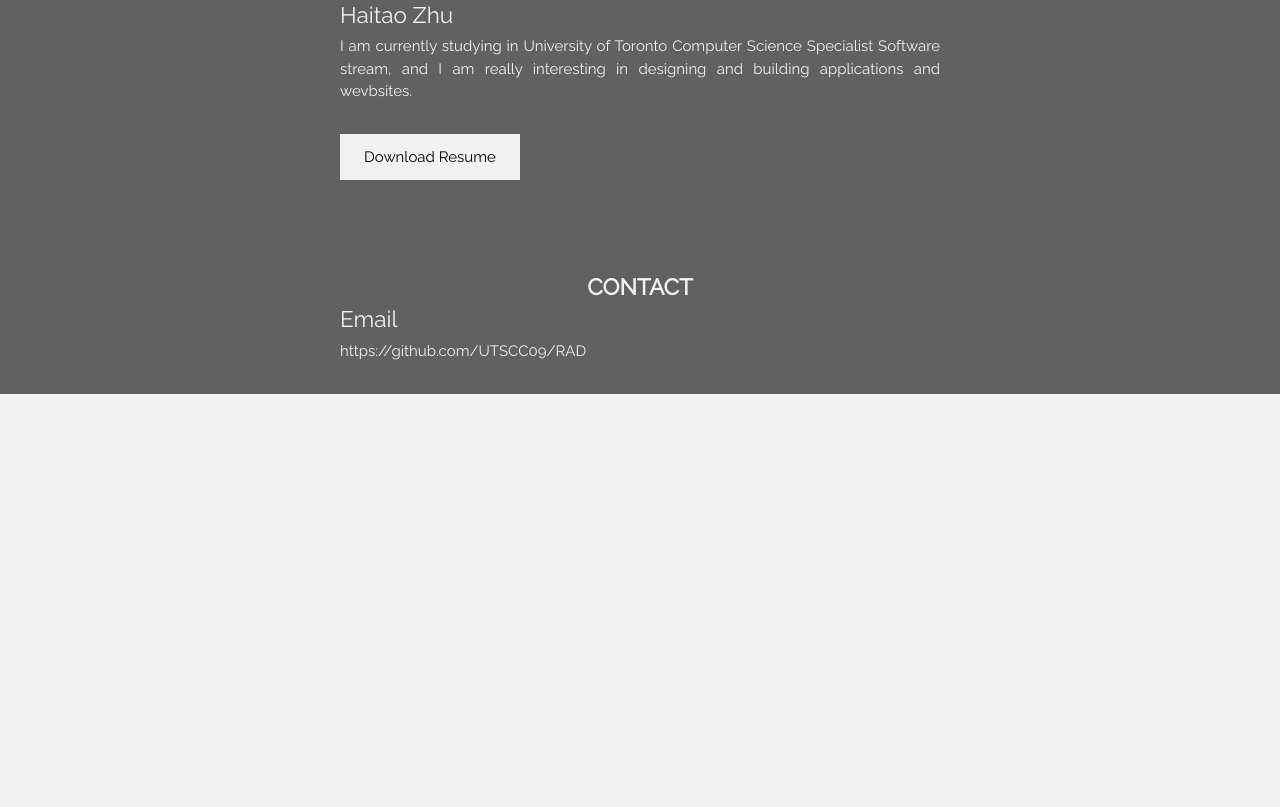
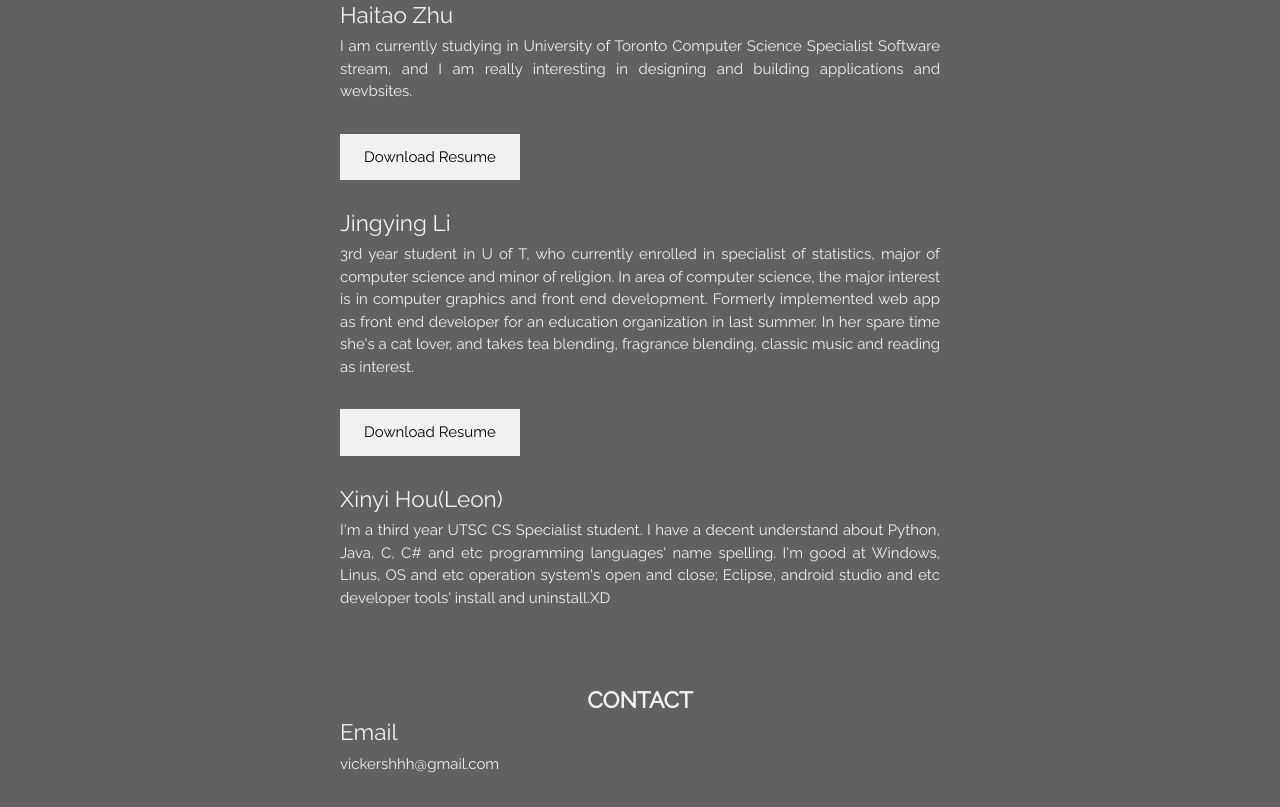
Before and after one commit to vadimsoltan/CSCC01-Website-Project, a website: page app/front_end/team.html in a window 1280 px wide. Shown: the part 1383-2190 px from the top of the page. Before the commit the page ends 1777 px from the top, so only its background shows below. Drawn offline with nearby package versions, Linux system fonts and the light colour scheme; a script that the page names is missing.

Commit message:
update team.html

```diff
--- a/app/front_end/team.html
+++ b/app/front_end/team.html
@@ -85,6 +85,15 @@ body,h1,h2,h3,h4,h5 {font-family: "Raleway", sans-serif}
       <p><a class="w3-button w3-light-grey w3-padding-large w3-margin-top w3-margin-bottom" href="./resume/zhuhaitao.doc" download="Vickers.pdf">Download Resume</a></p>
 <p></p>
 <p></p>
+      <h4>Jingying Li</h4>
+      <p> 3rd year student in U of T, who currently enrolled in specialist of statistics, major of computer science and minor of religion.  In area of computer science, the major interest is in computer graphics and front end development. Formerly implemented web app as front end developer for an education organization in last summer.  In her spare time  she's a cat lover, and takes tea blending, fragrance blending, classic music and reading as interest.
+      </p>
+      <p><a class="w3-button w3-light-grey w3-padding-large w3-margin-top w3-margin-bottom" href="./resume/ll.pages" download="ll.pages">Download Resume</a></p>
+
+      <p></p>
+      <h4>Xinyi Hou(Leon)</h4>
+      <p> I'm a third year UTSC CS Specialist student. I  have a decent understand about Python, Java, C, C# and etc programming languages' name spelling. I'm good at Windows, Linus, OS and etc operation system's open and close; Eclipse, android studio and etc developer tools' install and uninstall.XD
+      </p>
       </div>
     </div>
   </div>
@@ -93,7 +102,7 @@ body,h1,h2,h3,h4,h5 {font-family: "Raleway", sans-serif}
     <h4><b>CONTACT</b></h4>
     <div class="w3-content w3-justify" style="max-width:600px">
       <h4>Email</h4>
-      <a >https://github.com/UTSCC09/RAD</a>
+      <a >vickershhh@gmail.com</a>
     </div>
   </div>
 
```
Also changed, not shown: 1 other file.
